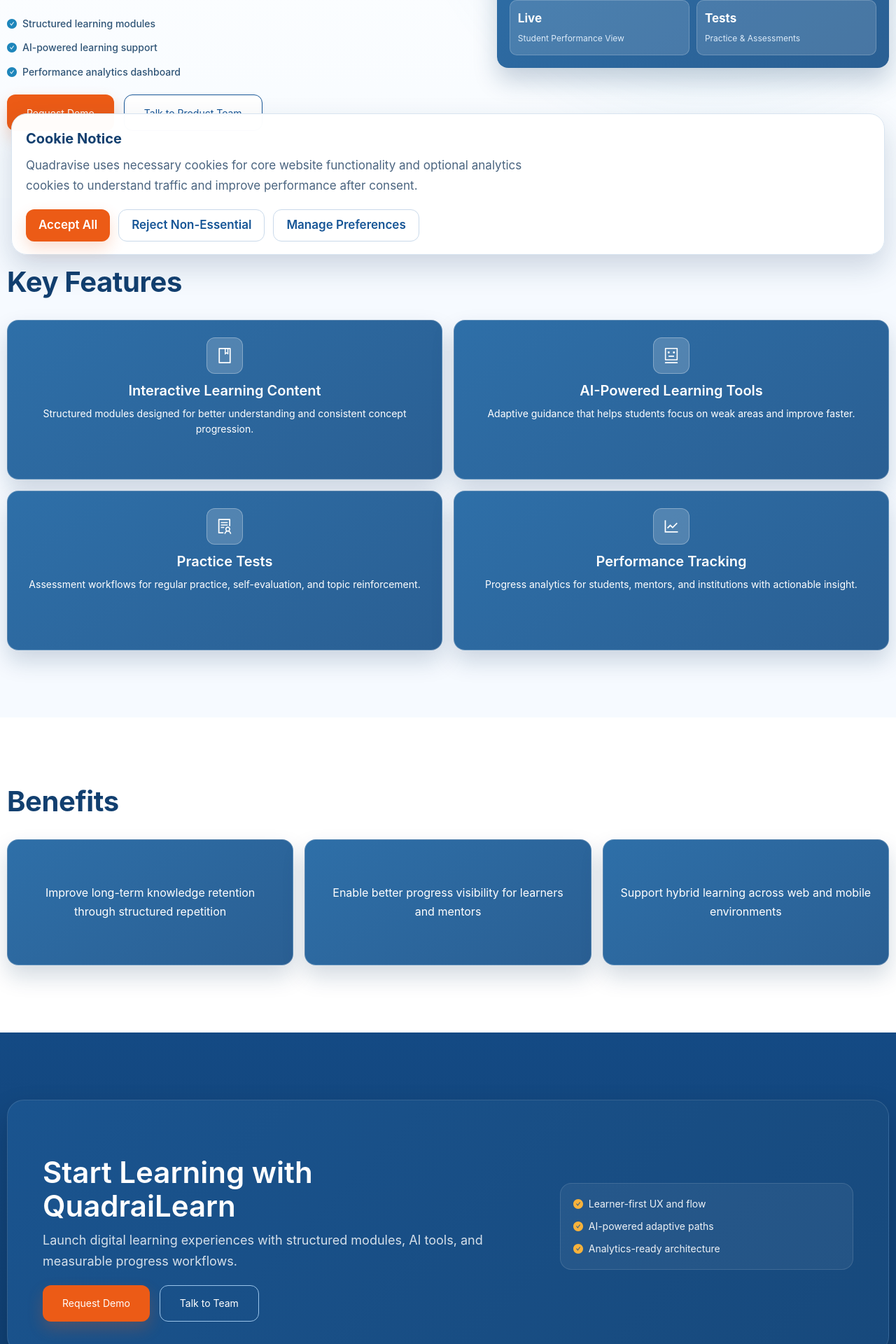
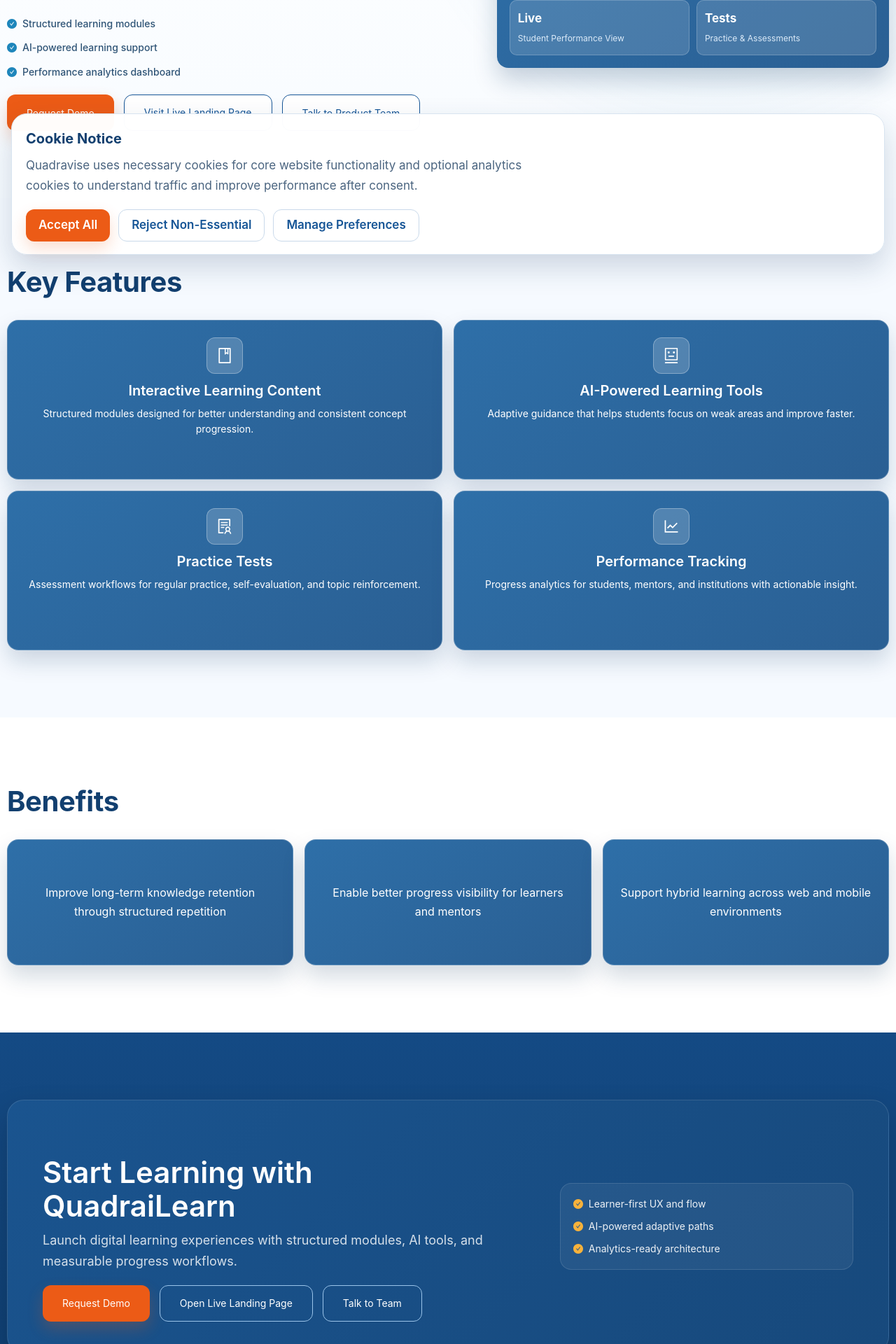
Before and after one commit to quadraviseai/quadravise_dev, a React (Vite) app in the folder apps/web/: page /products/quadra-ilearn in a window 1280 px wide. Shown: the part 420-2340 px from the top of the page at 70% size. Built offline with nearby package versions, Linux system fonts and the light colour scheme; no server answers.

Commit message:
Add QuadraiLearn landing page link

```diff
--- a/apps/web/src/components/quadrailearn/ProductCTASection.jsx
+++ b/apps/web/src/components/quadrailearn/ProductCTASection.jsx
@@ -4,6 +4,8 @@
 import { useNavigate } from "react-router-dom";
 
 import { ROUTES } from "../../constants/routes";
+
+const QUADRAILEARN_LIVE_URL = "https://quadrailearn.quadravise.com";
 
 function ProductCTASection() {
   const navigate = useNavigate();
@@ -31,6 +33,9 @@
                 <Space size={14} wrap>
                   <Button type="primary" className="hero-btn hero-btn-primary" onClick={() => navigate(ROUTES.CONTACT)}>
                     Request Demo
+                  </Button>
+                  <Button className="hero-btn hero-btn-secondary-contrast" href={QUADRAILEARN_LIVE_URL}>
+                    Open Live Landing Page
                   </Button>
                   <Button className="hero-btn hero-btn-secondary-contrast" onClick={() => navigate(ROUTES.CONTACT)}>
                     Talk to Team
--- a/apps/web/src/components/quadrailearn/ProductHeroSection.jsx
+++ b/apps/web/src/components/quadrailearn/ProductHeroSection.jsx
@@ -5,6 +5,8 @@
 
 import { useSiteSettings } from "../../hooks/useSiteSettings";
 import { ROUTES } from "../../constants/routes";
+
+const QUADRAILEARN_LIVE_URL = "https://quadrailearn.quadravise.com";
 
 function ProductHeroSection() {
   const navigate = useNavigate();
@@ -40,6 +42,9 @@
               <Space size={14} wrap style={{ marginTop: 20 }}>
                 <Button type="primary" className="hero-btn hero-btn-primary" onClick={() => navigate(ROUTES.CONTACT)}>
                   Request Demo
+                </Button>
+                <Button className="hero-btn hero-btn-secondary" href={QUADRAILEARN_LIVE_URL}>
+                  Visit Live Landing Page
                 </Button>
                 <Button className="hero-btn hero-btn-secondary" onClick={() => navigate(ROUTES.CONTACT)}>
                   Talk to Product Team
```
